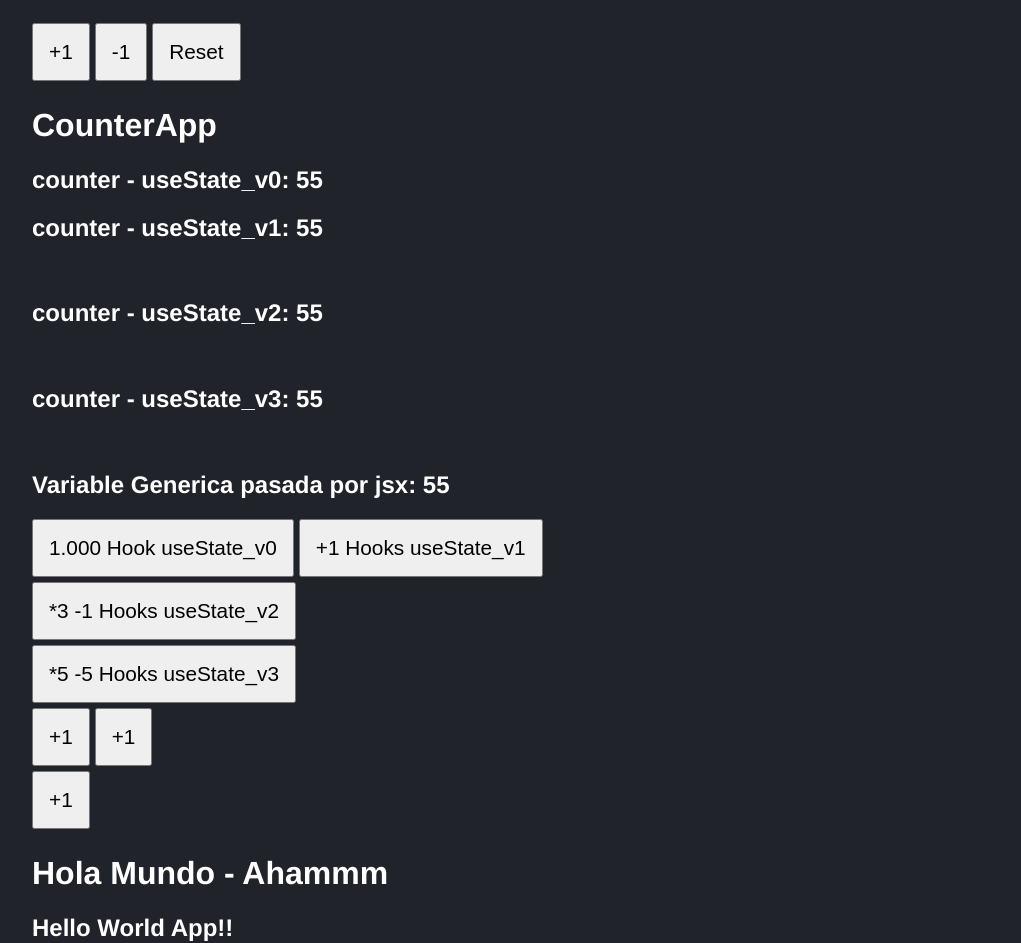
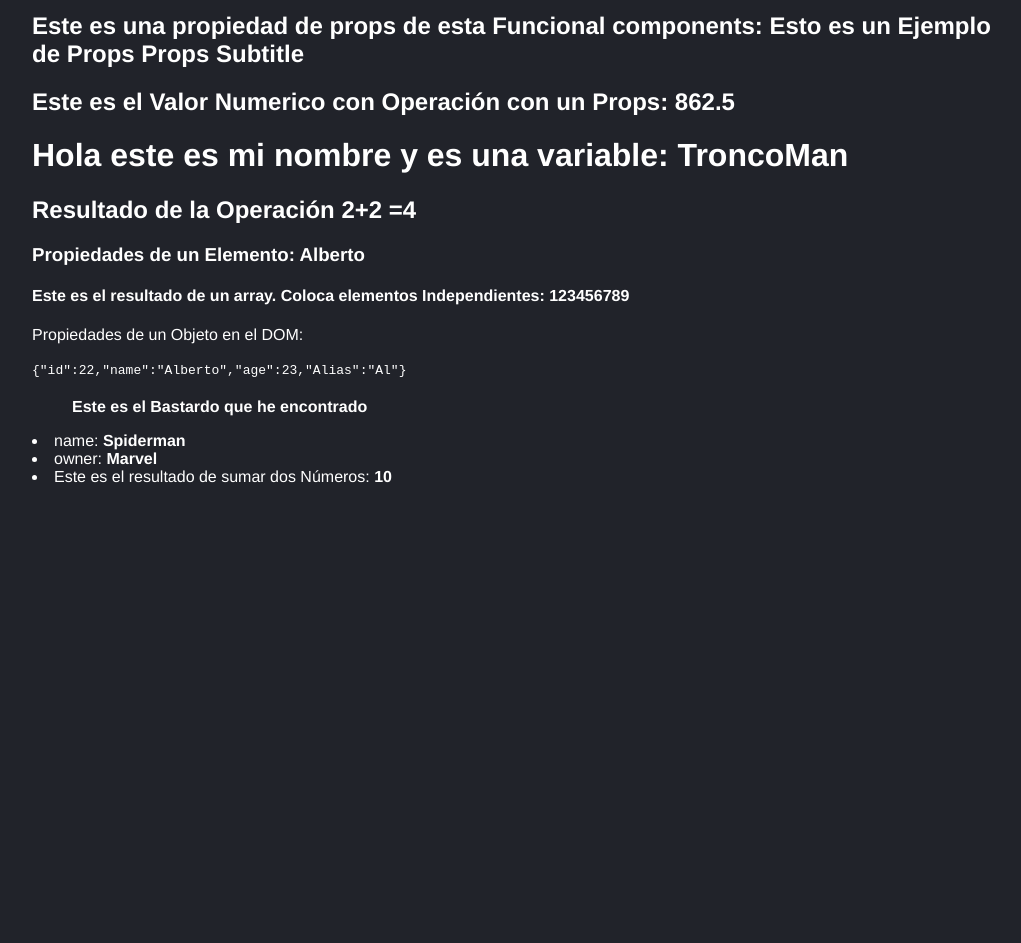
Before and after one commit to jmcepeda/20241002_React_DevTalles_Hooks, a React (Vite) app in the folder 03-counter-app-vite/: page / in a window 1280 px wide. Shown: the part 253-1196 px from the top of the page, without its empty margins (116-1137 px from the left). After the commit the page ends 887 px from the top, so only its background shows below. Built offline with nearby package versions, Linux system fonts and the light colour scheme.

Commit message:
20241018_0736_ Seguimos Avanzando

```diff
--- /dev/null
+++ b/03-counter-app-vite/src/FirstApptoTest.jsx
@@ -0,0 +1,87 @@
+
+const nombre="TroncoMan"
+const newObject={id: 22, name: "Alberto", age:23, Alias: "Al"};
+const newArray=[1,2,3,4,5,6,7,8,9];
+import {malditosBastardos} from './HelloWorldApp'
+import PropTypes from 'prop-types'
+
+
+const getBastardoById = (Id) => {
+  return malditosBastardos.find((bastardo)=> {
+    return bastardo.id === Id;
+  }
+  )
+}
+
+// No podemos usar funciones asincronas como argumentos en código HTML, pues devuelven objetos y React no gestiona Objetos
+
+// const getSuma = async(Id) => {
+//     return 2+2
+// }
+
+const getSuma = (a,b) => {
+    return a + b
+}
+
+// Siempre que sea posible es mejor meter todas las funciones, importaciones creación de variables fuera del las Function Component
+// Es más eficiente y funciona todo mejor y más rápido
+
+// PropTypes Tipos de las Properties
+// Esto viene instalado por defecto en VITE
+
+//Es mejor definir los valores popr defecto con los DefaultProperties
+
+
+const FirstApptoTest = ({title, subTitle, valor }) => {
+
+  console.log(title);
+
+  // Hacerlo así, es un problema, porque complica mi componente,
+  // lo hace dificil de leer
+  // ¿Como obligo a que se exija el que se rellenen los Props
+  // Sin tener que complicar mi componente
+
+  // if(!subTitle) {
+  //   throw new Error("The SubTitle no Exist")
+  // }
+
+
+  return (
+    <>
+        <h1>Este es una propiedad de props de esta Funcional components: {title}</h1>
+        <h2>Este es una propiedad de props de esta Funcional components: {subTitle}</h2>
+        <h2>Este es el Valor Numerico con Operación con un Props: {valor*2.5}</h2>
+        <h1>Hola este es mi nombre y es una variable: {nombre}</h1>
+        <h2>Resultado de la Operación 2+2 ={2+2}</h2>
+        <h3>Propiedades de un Elemento: {newObject.name}</h3>
+        <h4>Este es el resultado de un array. Coloca elementos Independientes: {newArray}</h4>
+        {/* En caso de que tuviera que enviar un Objeto al DOM, podría hacerlo de la siguiente manera. Convierto en String el Objeto */}
+        <div>
+          <p>Propiedades de un Objeto en el DOM:</p>
+          <code> {JSON.stringify(newObject)}</code>
+        </div>
+        <h2></h2>
+        <ol><b>Este es el Bastardo que he encontrado</b></ol>
+        <li>name: <b>{getBastardoById(2).name}</b></li>
+        <li>owner: <b>{getBastardoById(2).owner}</b></li>
+        <li>Este es el resultado de sumar dos Números: <b>{getSuma(4,6)}</b></li>
+    </>
+  )
+}
+
+export default FirstApptoTest
+
+
+// Tanto los PropTypes como los defaultProps se colocan siempre al final del documento. Esto es lo que dice el Estandar ES6
+FirstApptoTest.propTypes = {
+  title: PropTypes.string.isRequired,
+  subTitle: PropTypes.string.isRequired,
+  valor: PropTypes.number,
+}
+
+FirstApptoTest.defaultProps = {
+  title: 'No hay Título con DefaultProps',
+  subTitle: 'No hay Subtítulo con defaultProps',
+  valor: 0.1,
+
+};
--- a/03-counter-app-vite/src/main.jsx
+++ b/03-counter-app-vite/src/main.jsx
@@ -1,11 +1,12 @@
 import React from 'react'
 import ReactDOM from 'react-dom/client'
-import App_two, {App} from './HelloWorldApp'
-import FirstApp from './FirstApp'
-import { CounterApp } from './CounterApp'
+// import App_two, {App} from './HelloWorldApp'
+// import FirstApp from './FirstApp'
+import FirstApptoTest from './FirstApptoTest'
+// import { CounterApp } from './CounterApp'
 
 import './styles.css'
-import { CounterAppJMC } from './CounterAppJMC'
+// import { CounterAppJMC } from './CounterAppJMC'
 
 
 
@@ -21,15 +22,16 @@ import { CounterAppJMC } from './CounterAppJMC'
 ReactDOM.createRoot(document.getElementById('root')).render(
     <React.StrictMode>
         {/* Para Mandar Prop como un número, hay que meter el valor entre corchetes, si se manda entre comillas el Prop se enviará como un String */}
-        <CounterAppJMC value={100}/>
-        <CounterApp value={55}/>
-        <App />  {/* Aquí se renderiza el componente */}
-        <App_two/>
-        <FirstApp title='Props Title Ejemplo Rabito duro' ardecor="El Orto de tu Madre" subTitle="Esto es un Ejemplo de Props Props Subtitle" valor={345}/>
-        <FirstApp title='Este es un Prop de Título de Segundo Comoponente FirstApp' />
-        <FirstApp subTitle='Este es un Prop de SubTítulo de Segundo Comoponente FirstApp' />
-        <FirstApp valor={10000} />
-        <FirstApp valor={10000} />
+        {/* <CounterAppJMC value={100}/> */}
+        {/* <CounterApp value={55}/> */}
+        {/* <App />   */}
+        {/* Aquí se renderiza el componente */}
+        {/* <App_two/> */}
+        <FirstApptoTest title='Props Title Ejemplo Rabito duro' ardecor="El Orto de tu Madre" subTitle="Esto es un Ejemplo de Props Props Subtitle" valor={345}/>
+        {/* <FirstApp title='Este es un Prop de Título de Segundo Comoponente FirstApp' /> */}
+        {/* <FirstApp subTitle='Este es un Prop de SubTítulo de Segundo Comoponente FirstApp' /> */}
+        {/* <FirstApp valor={10000} /> */}
+        {/* <FirstApp valor={10000} /> */}
         {/* Esta es la manera de pasar un número como un props USando llaves {} */}
     </React.StrictMode>
 
```
Also changed, not shown: 03-counter-app-vite/base-pruebas/11-async-await.js (+26 -3 lines), 1 other file (tests, documents, lock files or other folders).
